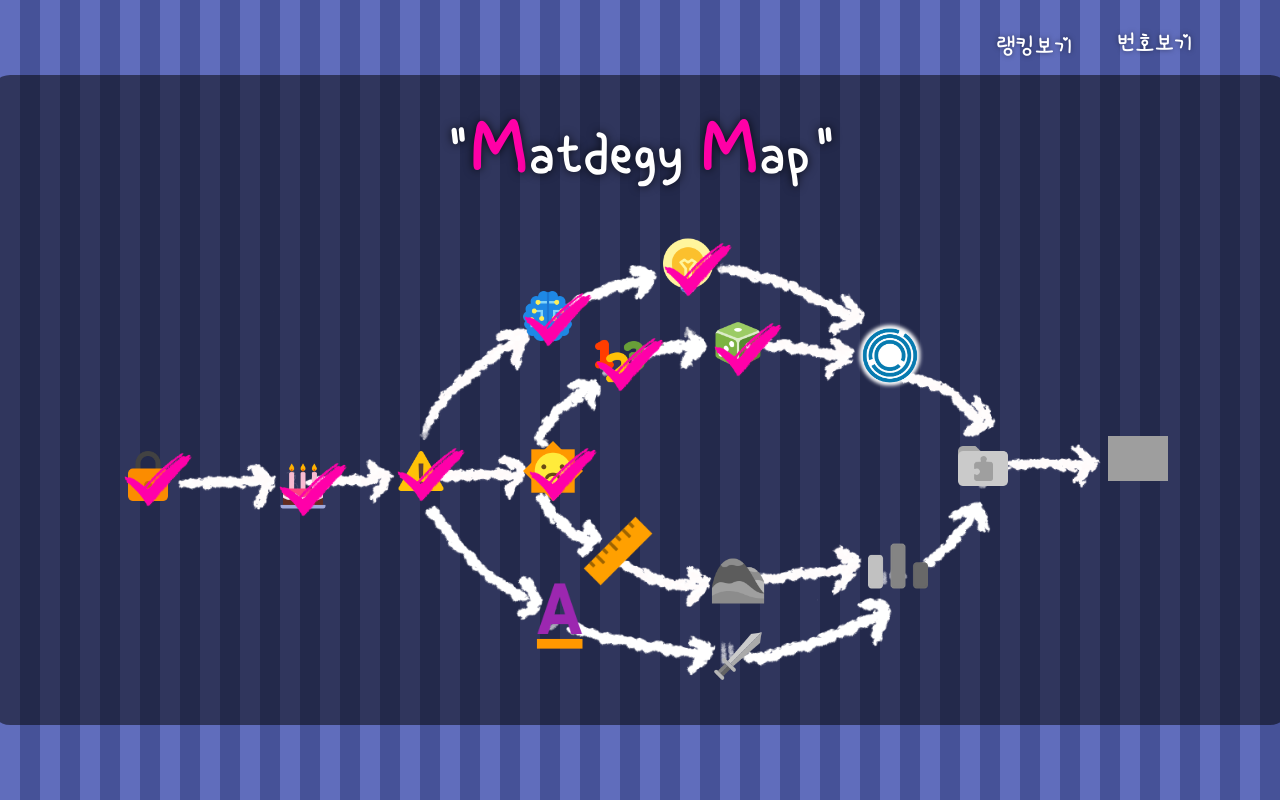
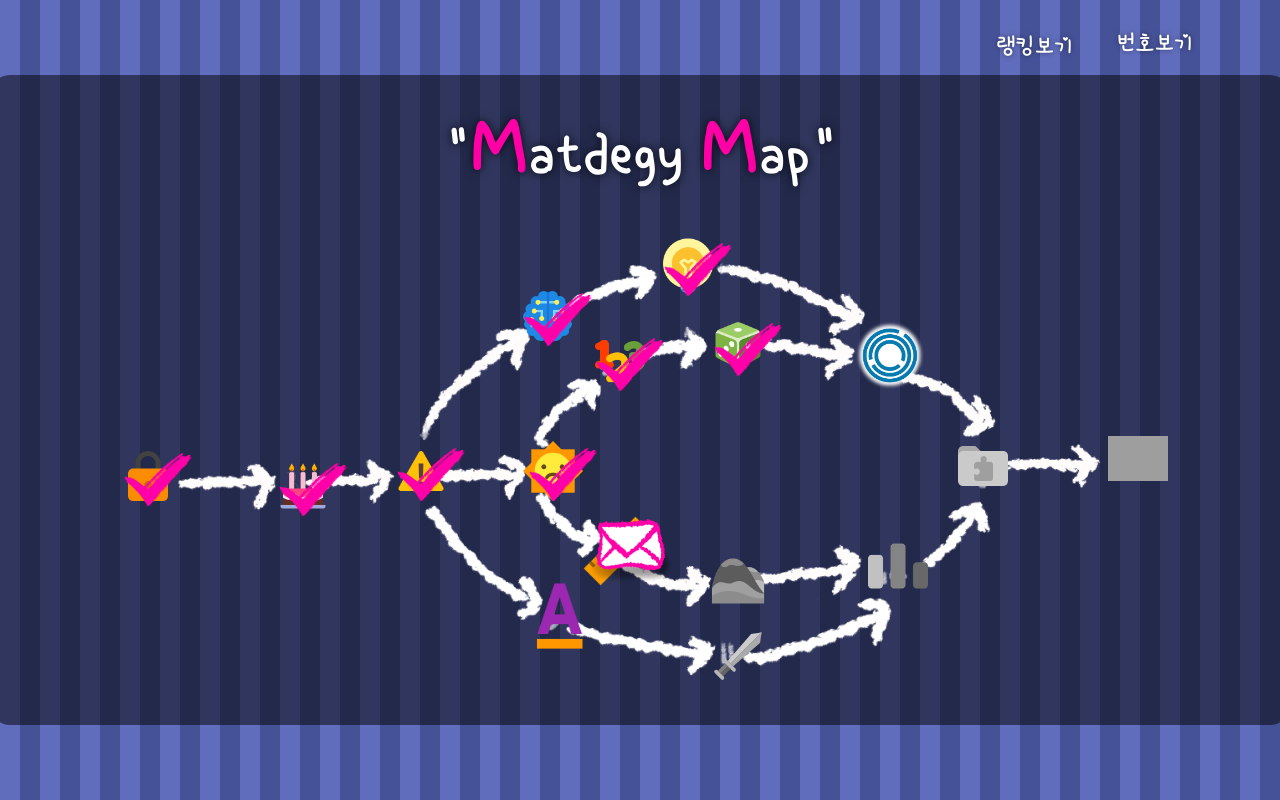
Before and after one commit to CYDF-MatKor/matdegy-cup-2024-1, a React (Vite) app in the folder matdegy2024-1-front/: page /map in a window 1280 px wide. Built offline with nearby package versions, Linux system fonts and the light colour scheme; grey boxes are pictures that could not be loaded.

Commit message:
alert 디자인 수정

```diff
--- a/matdegy2024-1-front/src/components/index.tsx
+++ b/matdegy2024-1-front/src/components/index.tsx
@@ -137,23 +137,26 @@ const AlertField = styled.div<{ show: boolean }>`
   height: 50%;
   max-width: 800px;
   min-width: 400px;
-  background-color: var(--White);
-  border-radius: 1rem;
+  background-color: #f3efff;
+  border-radius: 20px;
+  border: 5px dashed var(--MainPink);
+  padding: 40px;
   z-index: ${(props) => (props.show ? "101" : "-1")};
 `;
 
-const AlertTitle = styled.h1`
-  font-family: "SingleDay-Regular";
-  background: var(--MainMint);
+const AlertTitle = styled.div`
+  font-size: 55px;
+  font-weight: bold;
+  color: var(--MainPink);
+  text-decoration: underline;
+  text-shadow: 0 0 10px var(--White);
 `;
 
 const AlertText = styled.p`
   font-family: "SingleDay-Regular";
   color: var(--Black);
-  font-size: 1.5rem;
-  font-family: "SingleDay-Regular";
-  color: var(--Black);
-  font-size: 1.5rem;
+  font-size: 25px;
+  text-shadow: 0 0 10px var(--White);
 `;
 
 const Alert = ({
--- a/matdegy2024-1-front/src/components/letter.tsx
+++ b/matdegy2024-1-front/src/components/letter.tsx
@@ -1,43 +1,35 @@
 import styled from "styled-components";
 import Letter from "../images/letter.png";
-import { Button, Alert } from "./";
+import { Button, Alert, Text } from "./";
 import { useState } from "react";
 
 const FlyLetter = ({
   top = "20px",
   left = "30px",
+  isAlert,
+  setIsAlert,
+  msg,
+  setIdxmsg,
 }: {
   top?: string;
   left?: string;
+  isAlert?: boolean;
+  setIsAlert?: any;
+  msg?: string;
+  setMsg?: any;
+  setIdxmsg?: any;
 }) => {
-  const [isAlert, setIsAlert] = useState(false);
   return (
-    <>
     <LetterContainer
       top={top}
       left={left}
-        onClick={() => {
-          setIsAlert(true);
+      onClick={(e: any) => {
+        setIsAlert(!isAlert);
         console.log("clicked");
       }}>
+      {isAlert && <LetterText>{msg}</LetterText>}
       <img src={Letter} alt="letter" width={"100px"} height={"80px"} />
     </LetterContainer>
-      <Alert
-        id="flyalert"
-        show={isAlert}
-        children={
-          <>
-            <h1>편지를 찾았습니다!</h1>
-            <Button
-              onClick={() => {
-                setIsAlert(false);
-              }}>
-              확인
-            </Button>
-          </>
-        }
-      />
-    </>
   );
 };
 
@@ -45,7 +37,7 @@ const LetterContainer = styled.button<{
   top: string;
   left: string;
 }>`
-  position: absolute;
+  position: fixed;
   top: ${(props) => props.top};
   left: ${(props) => props.left};
   background-color: transparent;
@@ -54,7 +46,7 @@ const LetterContainer = styled.button<{
   z-index: 100;
   cursor: pointer;
   transition: all 0.2s ease;
-  animation: vibrate 1s infinite, fly 15s infinite;
+  animation: vibrate 0.5s infinite;
 
   @keyframes vibrate {
     0% {
@@ -68,33 +60,6 @@ const LetterContainer = styled.button<{
     }
   }
 
-  @keyframes fly {
-    0% {
-      transform: translateY(0);
-    }
-    10% {
-      transform: translateX(400px) translateY(200px);
-    }
-    20% {
-      transform: translateY(200px) translateX(200px);
-    }
-    30% {
-      transform: translateX(100px) translateY(300px);
-    }
-    50% {
-      transform: translateX(800px) translateY(50px);
-    }
-    70% {
-      transform: translateX(1000px) translateY(600px);
-    }
-    80% {
-      transform: translateX(200px) translateY(500px);
-    }
-    100% {
-      transform: translateY(0);
-    }
-  }
-
   &:active {
     animation: none;
     border: none;
@@ -105,4 +70,16 @@ const LetterContainer = styled.button<{
   }
 `;
 
+const LetterText = styled.div`
+  white-space: nowrap;
+  position: absolute;
+  top: 10px;
+  left: 100px;
+  color: var(--White);
+  background-color: rgba(0, 0, 0, 0.8);
+  padding: 10px;
+  font-size: 2rem;
+  border-radius: 10px;
+`;
+
 export { FlyLetter };
--- a/matdegy2024-1-front/src/pages/ProblemMap.tsx
+++ b/matdegy2024-1-front/src/pages/ProblemMap.tsx
@@ -1,7 +1,14 @@
 import styled, { css, keyframes } from "styled-components";
 import { Link } from "react-router-dom";
 import { useState, useLayoutEffect } from "react";
-import { SubButton, Text, Alert, Button } from "../components";
+import {
+  SubButton,
+  Text,
+  Alert,
+  AlertText,
+  AlertTitle,
+  Button,
+} from "../components";
 import { problem, ProblemCodeToTitle, ProblemList } from "../components/data";
 import { IconList, connectList } from "../components/location";
 import { FlyLetter } from "../components/letter";
@@ -10,19 +17,6 @@ import Check from "../images/check.png";
 import { DataLoading } from "../utils/DataLoading";
 
 const Map = () => {
-  const [isrotating, setIsrotating] = useState(false);
-  const [showNumber, setShowNumber] = useState(false);
-  const [isLetter, setIsLetter] = useState(true);
-  const [isAlert, setIsAlert] = useState(false);
-
-  const handleDoubleClick = () => {
-    setIsrotating(!isrotating);
-  };
-  useLayoutEffect(() => {
-    setTimeout(() => {
-      setSolvedNumber([1, 7, 3, 5, 8, 2, 9, 12]);
-    }, 1000);
-  }, []);
   const [solvedNumber, setSolvedNumber] = useState<Array<number>>([-1]);
   const [activeNumber, setActiveNumber] = useState<Array<number>>([]);
 
@@ -36,8 +30,100 @@ const Map = () => {
     setActiveNumber(tmp);
   }, [solvedNumber]);
 
+  const msgs = [
+    "",
+    "Made by 똥우, 유림",
+    "Made by 유림, 똥우",
+    "Made by 똥우, 유림",
+    "Made by 유림, 똥우",
+    "Made by 똥우, 유림",
+    "Made by 유림, 똥우",
+    "Made by 똥우, 유림",
+    "Made by 유림, 똥우",
+    "Made by 똥우, 유림",
+    "Made by 유림, 똥우",
+    "이걸 10번이나 열어본 당신! 히든 문제를 푸셨어요!",
+  ];
+  const [isrotating, setIsrotating] = useState(false);
+  const [showNumber, setShowNumber] = useState(false);
+
+  const [isLetter, setIsLetter] = useState(true);
+  const [isAlert, setIsAlert] = useState(false);
+  const [hiddenalert, setHiddenalert] = useState(false);
+
+  const [msg, setMsg] = useState(msgs[0]);
+  const [idxmsg, setIdxmsg] = useState(0);
+
+  const topRange = [20, 600];
+  const leftRange = [30, 900];
+  const [top, setTop] = useState(
+    Math.floor(Math.random() * (topRange[1] - topRange[0] + 1)) + topRange[0]
+  );
+  const [left, setLeft] = useState(
+    Math.floor(Math.random() * (leftRange[1] - leftRange[0] + 1)) + leftRange[0]
+  );
+
+  useLayoutEffect(() => {
+    setTimeout(() => {
+      setTop(
+        Math.floor(Math.random() * (topRange[1] - topRange[0] + 1)) +
+          topRange[0]
+      );
+      setLeft(
+        Math.floor(Math.random() * (leftRange[1] - leftRange[0] + 1)) +
+          leftRange[0]
+      );
+    }, 500000);
+  }, [top]);
+
+  useLayoutEffect(() => {
+    if (isAlert) setIdxmsg(idxmsg + 1);
+  }, [isAlert]);
+
+  useLayoutEffect(() => {
+    if (idxmsg < msgs.length) {
+      setMsg(msgs[idxmsg]);
+    }
+    if (idxmsg === msgs.length - 1) {
+      setIsLetter(false);
+      setHiddenalert(true);
+    }
+  }, [idxmsg]);
+
+  const handleDoubleClick = () => {
+    setIsrotating(!isrotating);
+  };
+  useLayoutEffect(() => {
+    setTimeout(() => {
+      setSolvedNumber([1, 7, 3, 5, 8, 2, 9, 12]);
+    }, 1000);
+  }, []);
+
   return (
     <MapContainer>
+      <Alert
+        show={hiddenalert}
+        id="alert"
+        children={
+          <div
+            style={{
+              display: "flex",
+              flexDirection: "column",
+              justifyContent: "center",
+              alignItems: "center",
+            }}>
+            <AlertTitle>축하합니다!</AlertTitle>
+            <AlertText>모든 문제를 풀었습니다!</AlertText>
+            <Button
+              onClick={() => {
+                setHiddenalert(false);
+              }}>
+              확인
+            </Button>
+          </div>
+        }
+      />
+
       <NumberButton
         onMouseEnter={() => setShowNumber(true)}
         onMouseLeave={() => setShowNumber(false)}
@@ -63,6 +149,15 @@ const Map = () => {
               height: "440px",
               position: "relative",
             }}>
+            {isLetter && (
+              <FlyLetter
+                top={top + "px"}
+                left={left + "px"}
+                isAlert={isAlert}
+                setIsAlert={setIsAlert}
+                msg={msg}
+              />
+            )}
             <img src={MapBackground} alt="map" height={"440px"} />
             {IconList.map(
               (icon, i) => (
```
Lines whose indentation alone changed are shown as unchanged.
